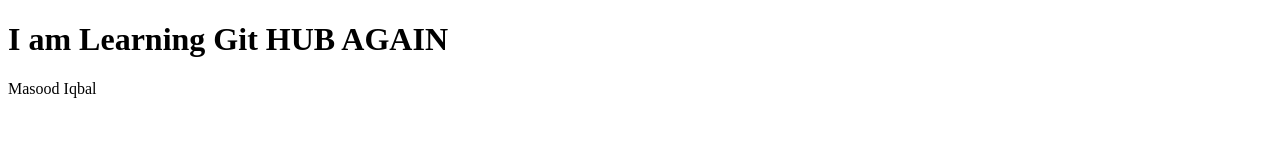
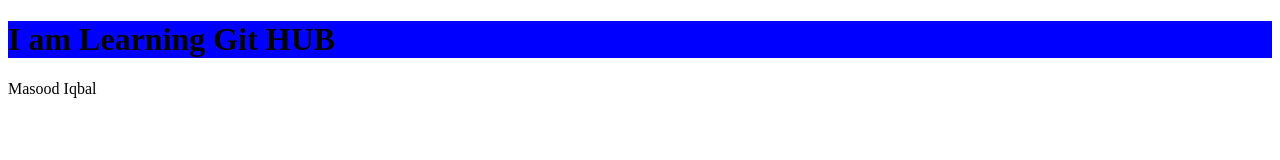
Before and after one commit to OSAMAJANI/webproject, a plain HTML site: page index.html in a window 1280 px wide. Drawn offline with Linux system fonts and the light colour scheme.

Commit message:
css added

```diff
--- a/index.html
+++ b/index.html
@@ -3,10 +3,11 @@
 <head>
 	<meta charset="utf-8">
 	<title>Git Hub Training</title>
+	<link rel="stylesheet" type="text/css" href="style.css">
 </head>
 <body>
 
-	<h1>I am Learning Git HUB AGAIN</h1>
+	<h1>I am Learning Git HUB</h1>
 	<p>Masood Iqbal</p>
 
 </body>
--- /dev/null
+++ b/style.css
@@ -0,0 +1,3 @@
+h1{
+	background: blue;
+}
```
